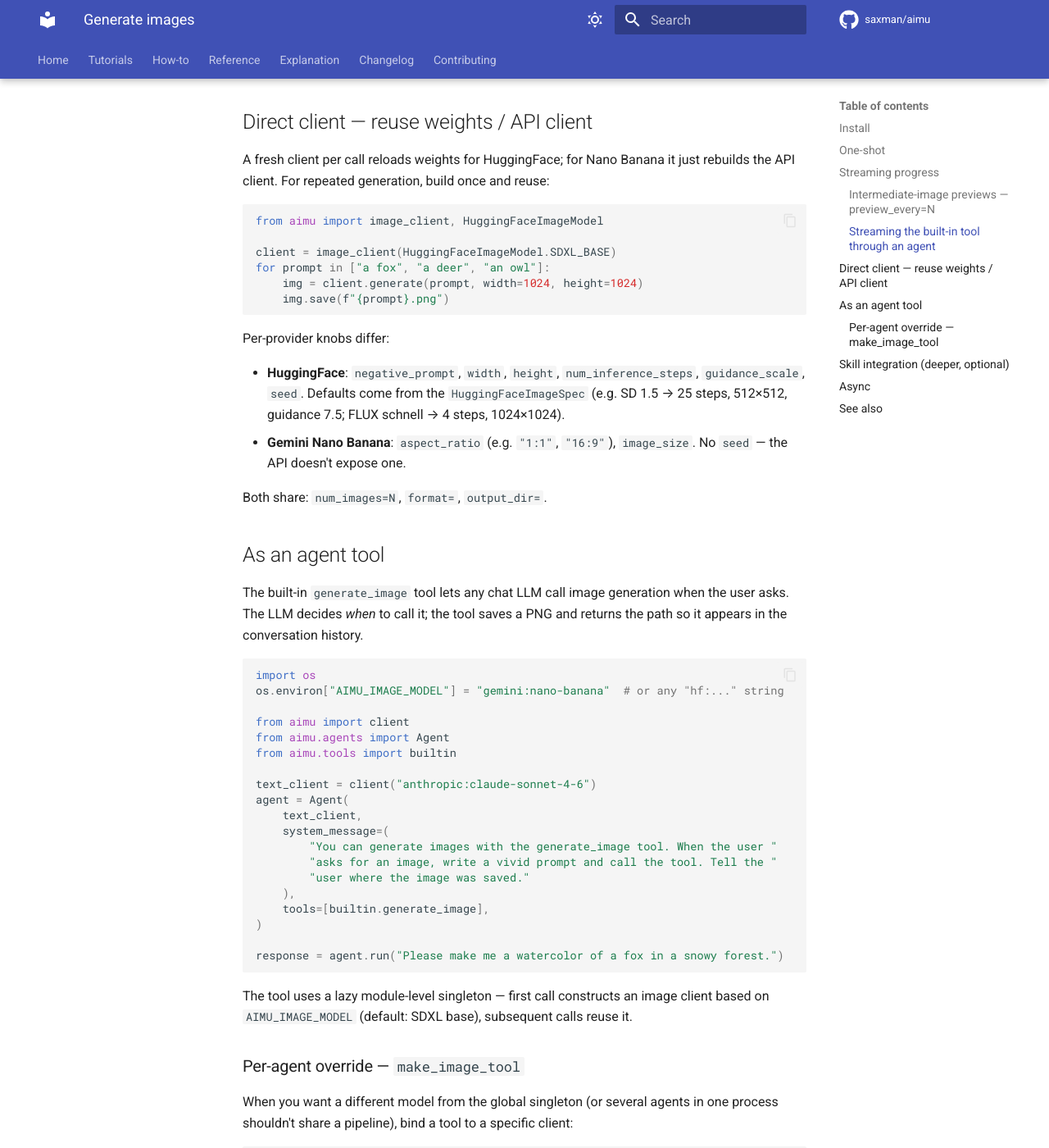
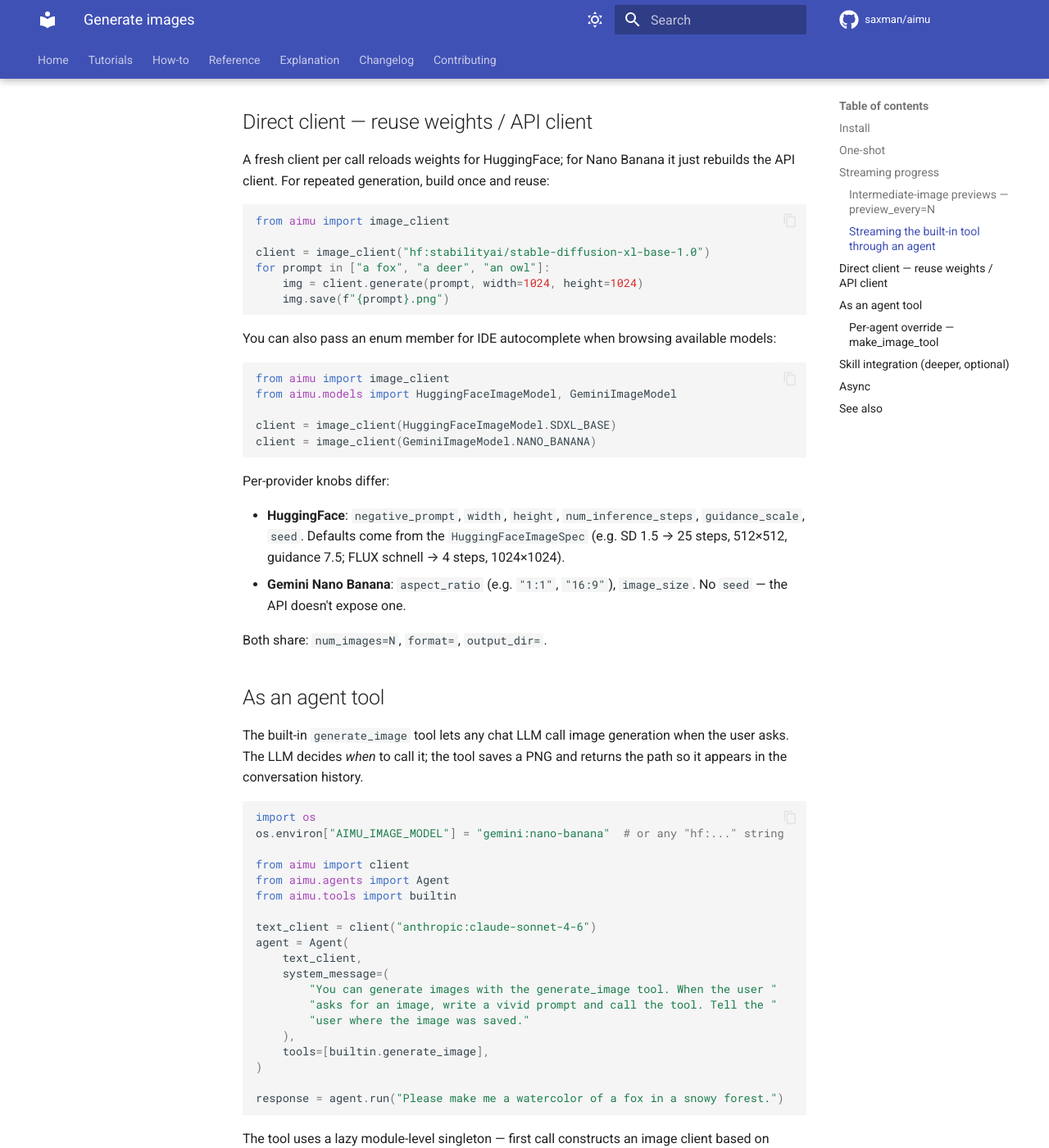
Before and after one commit to saxman/aimu, an MkDocs documentation site: the page built from docs/how-to/generate-images.md, in a window 1280 px wide and 1400 px high, scrolled down 2373 px. Shown: the whole window at 82% size. Built offline with MkDocs 1.6.1 and Material for MkDocs 9.7.7, drawn with Linux system fonts in a browser that asks for light colours; comment, search, counter and statistics services are not loaded; some of the changed text lies outside the part shown.

Commit message:
highlight enum vs string for model selection

````diff
--- a/docs/how-to/generate-images.md
+++ b/docs/how-to/generate-images.md
@@ -48,7 +48,7 @@
 ```python
 import aimu
 
-client = aimu.image_client(aimu.HuggingFaceImageModel.SD_1_5)
+client = aimu.image_client("hf:runwayml/stable-diffusion-v1-5")
 
 for chunk in client.generate("a fox", stream=True, num_inference_steps=25):
     c = chunk.content
@@ -100,12 +100,22 @@
 A fresh client per call reloads weights for HuggingFace; for Nano Banana it just rebuilds the API client. For repeated generation, build once and reuse:
 
 ```python
-from aimu import image_client, HuggingFaceImageModel
+from aimu import image_client
 
-client = image_client(HuggingFaceImageModel.SDXL_BASE)
+client = image_client("hf:stabilityai/stable-diffusion-xl-base-1.0")
 for prompt in ["a fox", "a deer", "an owl"]:
     img = client.generate(prompt, width=1024, height=1024)
     img.save(f"{prompt}.png")
+```
+
+You can also pass an enum member for IDE autocomplete when browsing available models:
+
+```python
+from aimu import image_client
+from aimu.models import HuggingFaceImageModel, GeminiImageModel
+
+client = image_client(HuggingFaceImageModel.SDXL_BASE)
+client = image_client(GeminiImageModel.NANO_BANANA)
 ```
 
 Per-provider knobs differ:
@@ -148,10 +158,10 @@
 When you want a different model from the global singleton (or several agents in one process shouldn't share a pipeline), bind a tool to a specific client:
 
 ```python
-from aimu import image_client, HuggingFaceImageModel
+from aimu import image_client
 from aimu.tools.builtin import make_image_tool
 
-fast = image_client(HuggingFaceImageModel.FLUX_SCHNELL)  # 4-step model
+fast = image_client("hf:black-forest-labs/FLUX.1-schnell")  # 4-step model
 fast_tool = make_image_tool(fast)
 
 agent = Agent(text_client, tools=[fast_tool])
@@ -169,9 +179,9 @@
 
 ```python
 import asyncio
-from aimu import aio, image_client, HuggingFaceImageModel
+from aimu import aio, image_client
 
-sync = image_client(HuggingFaceImageModel.SD_1_5)
+sync = image_client("hf:runwayml/stable-diffusion-v1-5")
 async_client = aio.image_client(sync)
 
 async def make_two():
````
Also changed, not shown: 1 other file.
